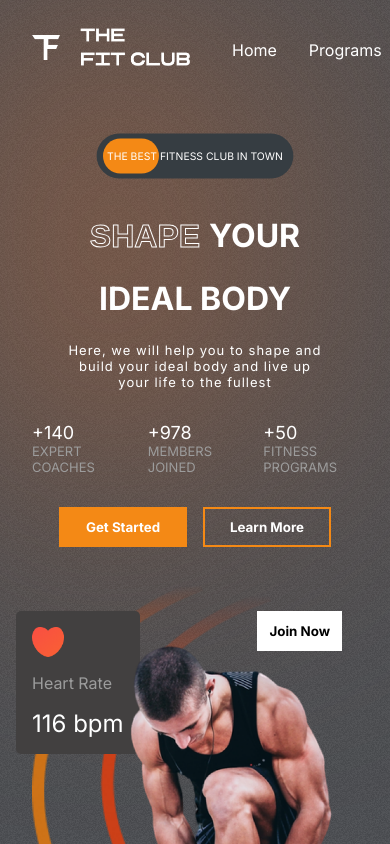
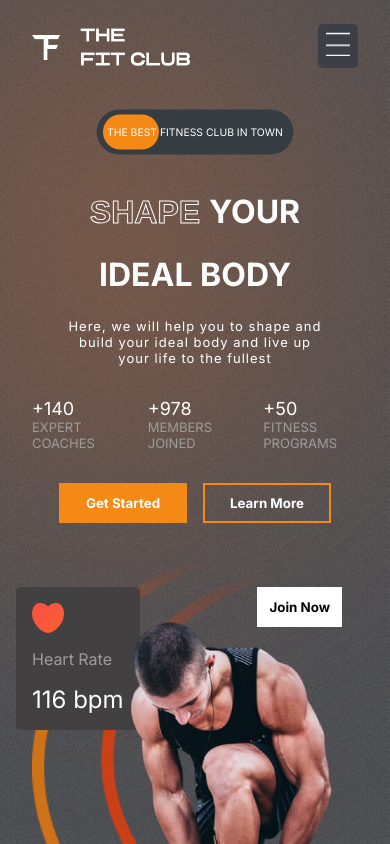
Before and after one commit to ThomasSzentirmay/FT-demo-st, a React (Create React App) app: page / in a window 390 px wide. Shown: the top 844 px of the page. Built offline with nearby package versions, Linux system fonts and the light colour scheme; the HTML template or start-up script is replaced by a standard one.

Commit message:
created responsive design for header

```diff
--- a/src/components/Header/Header.css
+++ b/src/components/Header/Header.css
@@ -23,3 +23,21 @@
     color: var(--orange);
     cursor: pointer;
 }
+
+
+/* RESPONSIVE DESIGN */
+
+
+@media screen and (max-width: 768px) {
+    .header > :nth-child(2) {
+        position: fixed;
+        right: 2rem;
+        z-index: 99;
+    }
+
+    .header-menu {
+        flex-direction: column;
+        background-color: var(--appColor);
+        padding: 2rem;
+    }
+}
--- a/src/components/Header/Header.jsx
+++ b/src/components/Header/Header.jsx
@@ -1,20 +1,37 @@
-import React from 'react';
+import React, { useState } from 'react';
 import './Header.css';
 import Logo from '../../assets/logo.png';
+import Bars from '../../assets/bars.png';
 
 const Header = () => {
-    return(
+
+    const mobile = window.innerWidth <= 768 ? true : false;
+    const [menuOpened, setMenuOpened] = useState(false);
+
+    return (
         <div className="header">
 
             <img src={Logo} alt="logo" className='logo' />
+            {(menuOpened === false && mobile === true) ? (
+                <div
+                style={{
+                    backgroundColor: 'var(--appColor)',
+                    padding: '0.5rem',
+                    borderRadius: '5px'
+                }}
 
-            <ul className='header-menu'>
-                <li>Home</li>
-                <li>Programs</li>
-                <li>Why us</li>
-                <li>Plans</li>
-                <li>Testimonials</li>
-            </ul>
+                onClick={() => setMenuOpened(true)}
+                >
+                    <img src={Bars} alt="" style={{width: '1.5rem', height: '1.5rem'}}/>
+                </div>
+            ) : <ul className='header-menu'>
+                <li onClick={() => setMenuOpened(false)}>Home</li>
+                <li onClick={() => setMenuOpened(false)}>Programs</li>
+                <li onClick={() => setMenuOpened(false)}>Why us</li>
+                <li onClick={() => setMenuOpened(false)}>Plans</li>
+                <li onClick={() => setMenuOpened(false)}>Testimonials</li>
+            </ul>}
+
         </div>
     )
 }
```
